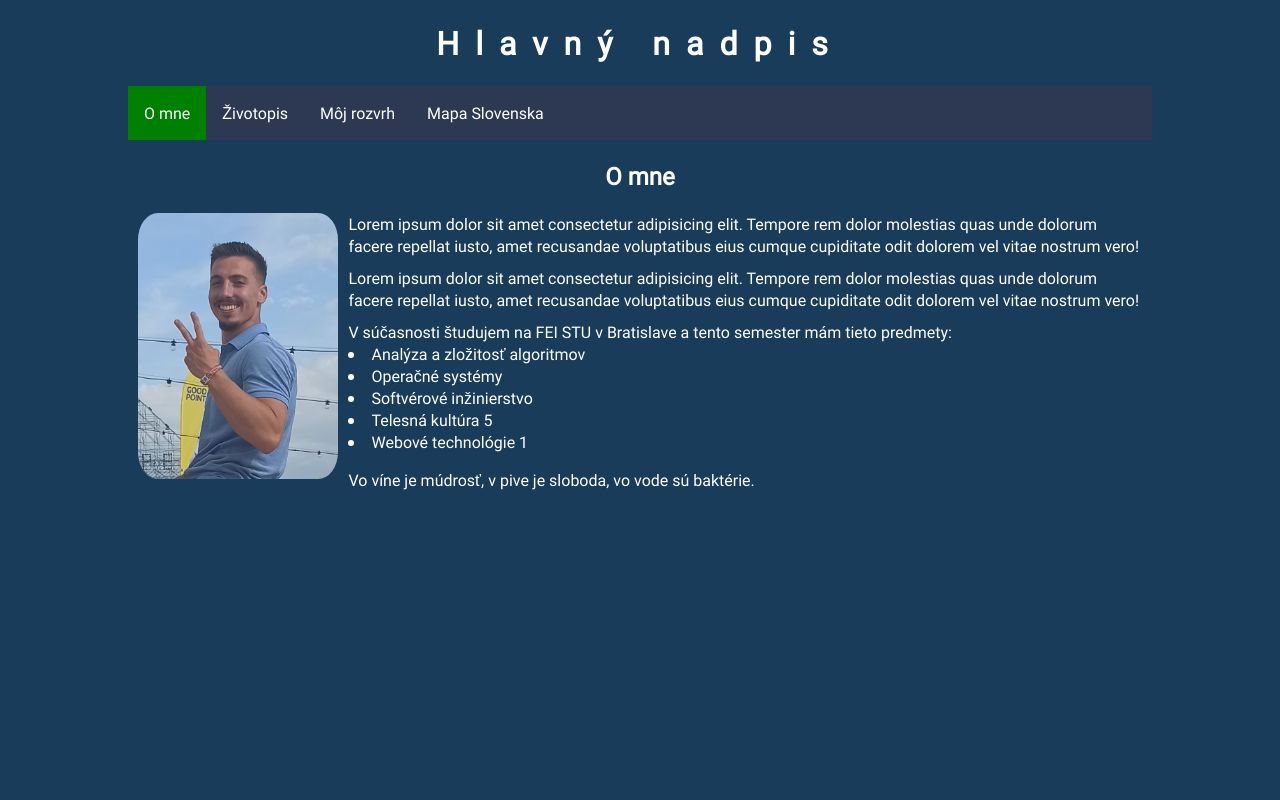
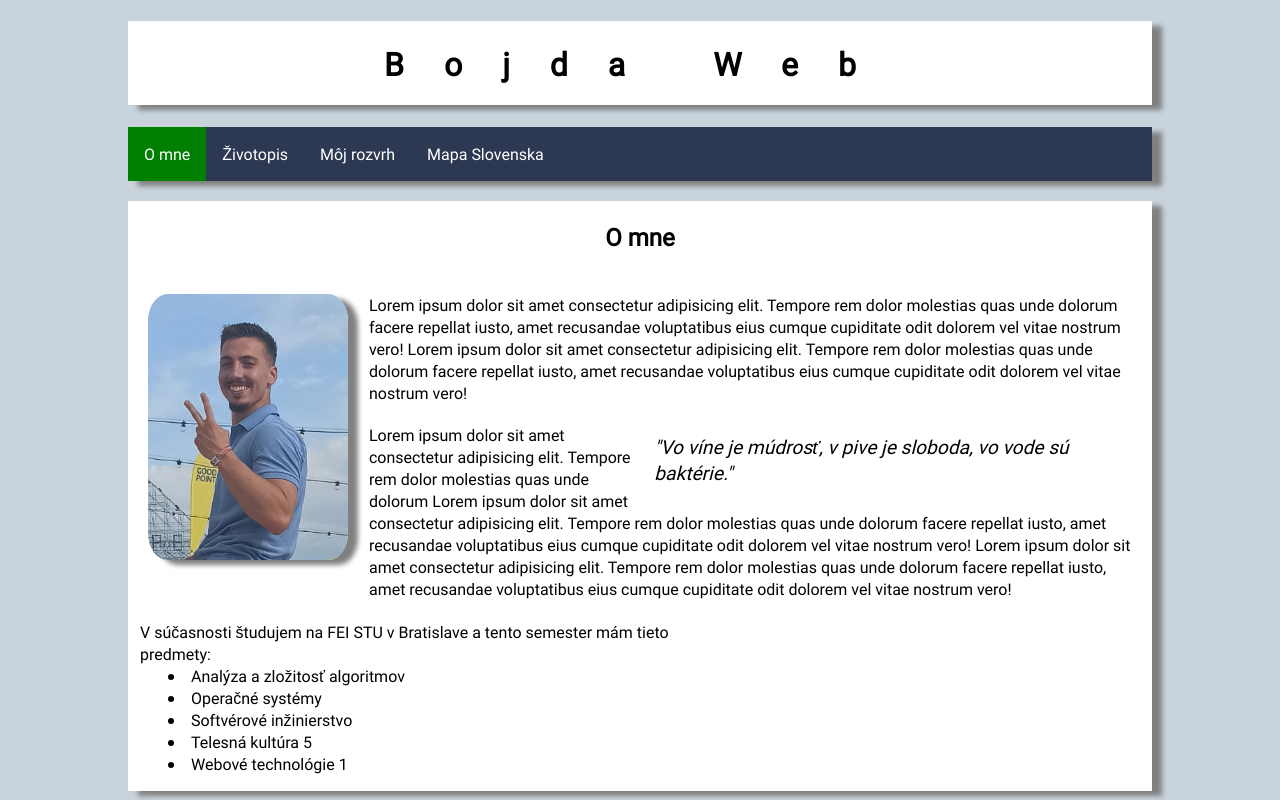
Before and after one commit to ViktorBojda/webte1-zadanie1, a plain HTML site: page index.html in a window 1280 px wide. Drawn offline with Linux system fonts and the light colour scheme.

Commit message:
Rework design and fix map popups

```diff
--- a/css/general.css
+++ b/css/general.css
@@ -8,21 +8,17 @@
 }
 
 body {
-    background-color: rgb(24, 60, 90);
+    background-color: rgb(200, 211, 220);
     font-family: 'robotoregular', Arial, Helvetica, sans-serif;
-    color: white;
 }
 
 h1, h2 {
+    padding: 2%;
     text-align: center;
 }
 
 h1 {
-    letter-spacing: 1rem;
-}
-
-h2 {
-    margin: 2% 3%
+    letter-spacing: 2.5rem;
 }
 
 img {
@@ -32,10 +28,13 @@ img {
 .page-content {
     max-width: 1024px;
     margin: auto;
+    background-clip: padding-box;
+    background-color: white;
+    box-shadow: 10px 5px 5px gray;
 }
 
 .navbar {
-    width: 100%;
+    margin: 1% auto;
 }
 
 .navbar ul {
--- a/css/image.css
+++ b/css/image.css
@@ -1,6 +1,12 @@
 img {
     width: 100%;
     border-radius: 1%;
+}
+
+p {
+    margin: 0%;
+    padding: 0%;
+    font-size: 0.1rem;
 }
 
 .interactive-map {
@@ -10,24 +16,32 @@ img {
 
 .map-point {
     aspect-ratio: 1 / 1;
+    z-index: 0;
     width: 2.5%;
     position: absolute;
     overflow: hidden;
     background: red;
+    border-radius: 20% 20% 20% 0;
     transform-origin: bottom left;
     transition: transform 1s;
 }
 
 .opposite {
+    border-radius: 20% 0 20% 20%;
     transform-origin: top right;
 }
 
-.map-point:hover{
+.map-point:hover {
     transform: scale(10);
+    z-index: 10;
 }
 
 .description {
-    width: 100%;
+    display: flex;
+    flex-flow: column;
+    z-index: 20;
+    width: 50%;
+    margin: 2% auto;
     opacity: 0;
     transition: opacity 1s;
 }
--- a/css/index.css
+++ b/css/index.css
@@ -2,17 +2,29 @@ img {
     width: 200px;
     float: left;
     border-radius: 10%;
+    box-shadow: 10px 5px 5px gray;
 }
 
-p, img {
-    margin: 0 1% 1% 1%;
-}
-
-section article p {
-    margin-bottom: 0;
+section p, img {
+    margin: 0 2% 2% 2%;
 }
 
 section article ul {
     list-style-position: inside;
     margin-top: 0;
 }
+
+.list p {
+    margin: 0 2% 0 2%;
+}
+
+.list {
+    display: inline-block;
+}
+
+.quote {
+    padding: 1%;
+    float: right;
+    font-size: larger;
+    font-style: italic;
+}
--- a/css/resume.css
+++ b/css/resume.css
@@ -1,6 +1,10 @@
 img {
     width: 150px;
     float: left;
+}
+
+p, img {
+    margin: 2% 2% 0 2%;
 }
 
 .grid-double-column {
@@ -9,11 +13,11 @@ img {
 }
 
 .column-left {
-    background-color: rgb(59, 107, 71);
+    background-color: rgb(115, 216, 140);
     padding: 0 0 1rem 0;
 }
 
 .column-right {
-    background-color: rgb(92, 44, 60);
+    background-color: rgb(206, 91, 130);
     padding: 0 0 0 1rem;
 }
--- a/css/schedule.css
+++ b/css/schedule.css
@@ -1,6 +1,7 @@
 table {
     width: 100%;
     background: gray;
+    color: white;
 }
 
 table thead {
--- a/index.html
+++ b/index.html
@@ -8,11 +8,11 @@
     <link rel="stylesheet" href="css/general.css">
     <link rel="stylesheet" href="css/index.css">
 </head>
-<body class="page-content">
-    <header>
-        <h1>Hlavný nadpis</h1>
+<body>
+    <header class="page-content">
+        <h1>Bojda Web</h1>
     </header>
-    <nav class="navbar">
+    <nav class="page-content navbar">
         <ul>
             <li><a class="button-active" href="index.html">O mne</a></li>
             <li><a href="resume.html">Životopis</a></li>
@@ -20,20 +20,31 @@
             <li><a href="image.html">Mapa Slovenska</a></li>
         </ul>
     </nav>
+    <div class="page-content">
         <section>
             <h2>O mne</h2>
+
             <img src="images/about-me-photo.jpg" alt="Moja fotka z festivalu Grape">
+
             <p>
                 Lorem ipsum dolor sit amet consectetur adipisicing elit. Tempore rem dolor molestias quas unde dolorum
                 facere repellat iusto, amet recusandae voluptatibus eius cumque cupiditate odit dolorem vel
-            vitae nostrum vero!
+                vitae nostrum vero! Lorem ipsum dolor sit amet consectetur adipisicing elit. Tempore rem dolor molestias
+                quas unde dolorum facere repellat iusto, amet recusandae voluptatibus eius cumque cupiditate odit
+                dolorem vel vitae nostrum vero!
             </p>
+            <aside class="quote">
+                <p>"Vo víne je múdrosť, v pive je sloboda, vo vode sú baktérie."</p>
+            </aside>
             <p>
                 Lorem ipsum dolor sit amet consectetur adipisicing elit. Tempore rem dolor molestias quas unde dolorum
+                Lorem ipsum dolor sit amet consectetur adipisicing elit. Tempore rem dolor molestias quas unde dolorum
                 facere repellat iusto, amet recusandae voluptatibus eius cumque cupiditate odit dolorem vel
-            vitae nostrum vero!
+                vitae nostrum vero! Lorem ipsum dolor sit amet consectetur adipisicing elit. Tempore rem dolor molestias
+                quas unde dolorum facere repellat iusto, amet recusandae voluptatibus eius cumque cupiditate odit
+                dolorem vel vitae nostrum vero!
             </p>
-
+            <div class="list">
                 <article>
                     <p>
                         V súčasnosti študujem na FEI STU v Bratislave a tento semester mám tieto predmety:
@@ -46,9 +57,8 @@
                         <li>Webové technológie 1</li>
                     </ul>
                 </article>
+            </div>
         </section>
-    <aside>
-        <p>Vo víne je múdrosť, v pive je sloboda, vo vode sú baktérie.</p>
-    </aside>
+    </div>
 </body>
 </html>
```
Also changed, not shown: image.html (+7 -8 lines), resume.html (+10 -4 lines), schedule.html (+7 -6 lines), css/layout.css (deleted). Lines whose indentation alone changed are shown as unchanged.
